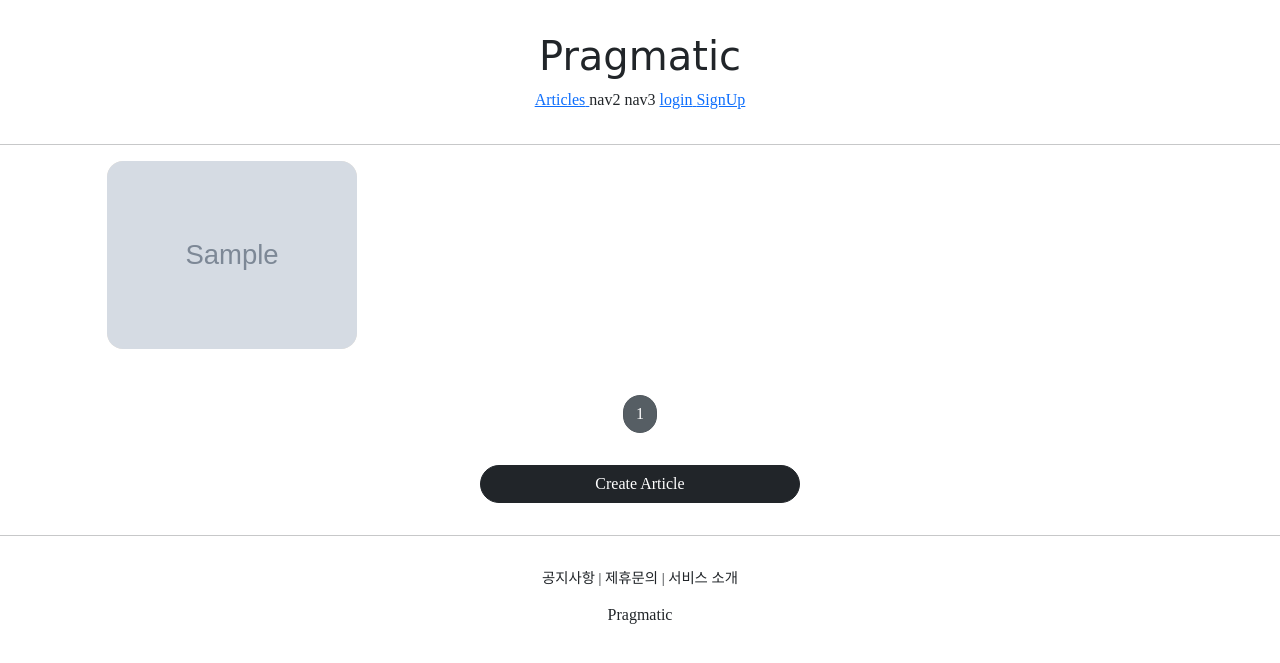
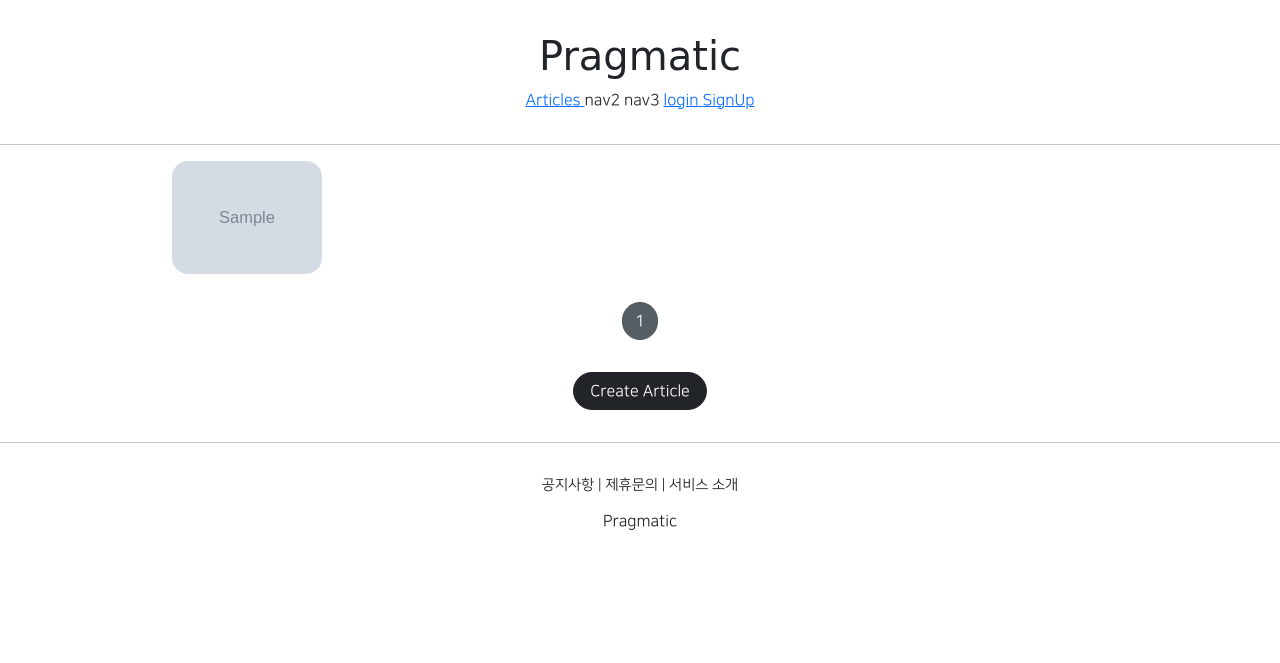
Before and after one commit to ParkShinUng/pragmatic, a Django app: template articleapp/templates/articleapp/list.html in a window 1280 px wide. Shown: the top 663 px of the page. Run offline with Django 3.2, Linux system fonts and the light colour scheme; the template is opened without the code that fills it: most values are stand-ins (such as "Sample title", 1, 10 or a date in 2020); grey boxes marked "Sample" are stand-in pictures; some libraries are stand-ins or nearby versions; some web fonts are replaced.

Commit message:
django course 39 commit

```diff
--- a/articleapp/templates/articleapp/list.html
+++ b/articleapp/templates/articleapp/list.html
@@ -5,9 +5,18 @@
 
 <style>
 
+  .container {
+    padding: 0;
+    margin: 0, auto;
+  }
+
+  .container a {
+    width: 45%;
+    max-width: 250px;
+  }
+
   .container div {
     width: 250px;
-    background-color: antiquewhite;
     display: flex;
     justify-content: center;
     align-items: center;
@@ -16,12 +25,14 @@
   }
 
   .container img {
-    width: 100%;
+    width: 60%;
     border-radius: 1rem;
   }
 
 </style>
+
   {% if article_list %}
+
   <div class="container">
       {% for article in article_list %}
       <a href="{% url 'articleapp:detail' pk=article.pk %}">
@@ -29,21 +40,23 @@
       </a>
       {% endfor %}
   </div>
+
   <script src="{% static 'js/magicgrid.js' %}"></script>
+
   {% else %}
+
   <div class="text-center">
       <h1>No Articles YET</h1>
   </div>
+
   {% endif %}
 
   {% include 'snippets/pagination.html' with page_obj=page_obj %}
 
   <div style="text-align: center;">
-    <a href="{% url 'articleapp:create' %}" class="btn btn-dark rounded-pill col-3 mt-3 mb-3">
+      <a href="{% url 'articleapp:create' %}" class="btn btn-dark rounded-pill mt-3 mb-3 px-3">
           Create Article
       </a>
   </div>
 
-
-
 {% endblock %}
--- a/articleapp/views.py
+++ b/articleapp/views.py
@@ -62,4 +62,4 @@ class ArticleListView(ListView):
     model = Article
     context_object_name = 'article_list'
     template_name = 'articleapp/list.html'
-    paginate_by = 4
+    paginate_by = 5
--- a/pragmatic/settings.py
+++ b/pragmatic/settings.py
@@ -37,7 +37,7 @@ SECRET_KEY = env('SECRET_KEY')
 # SECURITY WARNING: don't run with debug turned on in production!
 DEBUG = True
 
-ALLOWED_HOSTS = []
+ALLOWED_HOSTS = ['*']
 
 
 # Application definition
--- a/static/base.css
+++ b/static/base.css
@@ -14,3 +14,9 @@
     text-align: center;
     margin: 2rem 0;
 }
+
+@media screen and (max-width:500px) {
+    html {
+        font-size: 13px;
+    }
+}
--- a/static/js/magicgrid.js
+++ b/static/js/magicgrid.js
@@ -277,7 +277,7 @@ MagicGrid.prototype.listen = function listen () {
 let magicGrid = new MagicGrid({
   container: '.container',
   animate: true,
-  gutter: 30,
+  gutter: 12,
   static: true,
   useMin: true
 });
--- a/templates/head.html
+++ b/templates/head.html
@@ -2,6 +2,7 @@
 
 <head>
     <meta charset="UTF-8">
+    <meta name="viewport" content="width=device-width, initial-scale=1, shrink-to-fit=no">
     <title>Pragmatic</title>
 
     <!-- BOOTSTRAP LINK -->
@@ -21,22 +22,22 @@
         @font-face {
             font-family: 'NanumSquareR';
             src: local('NanumSqureR'),
-            url("{% static 'fonts/NanumSquareR.ttf' %}") format("opentype");
+            url("{% static 'fonts/NanumSquareR.otf' %}") format("opentype");
         }
         @font-face {
             font-family: 'NanumSquareEB';
             src: local('NanumSqureEB'),
-            url("{% static 'fonts/NanumSquareEB.ttf' %}") format("opentype");
+            url("{% static 'fonts/NanumSquareEB.otf' %}") format("opentype");
         }
         @font-face {
             font-family: 'NanumSquareB';
             src: local('NanumSqureB'),
-            url("{% static 'fonts/NanumSquareB.ttf' %}") format("opentype");
+            url("{% static 'fonts/NanumSquareB.otf' %}") format("opentype");
         }
         @font-face {
             font-family: 'NanumSquareR';
             src: local('NanumSqureR'),
-            url("{% static 'fonts/NanumSquareR.ttf' %}") format("opentype");
+            url("{% static 'fonts/NanumSquareR.otf' %}") format("opentype");
         }
 
     </style>
```
Lines whose indentation alone changed are shown as unchanged.
